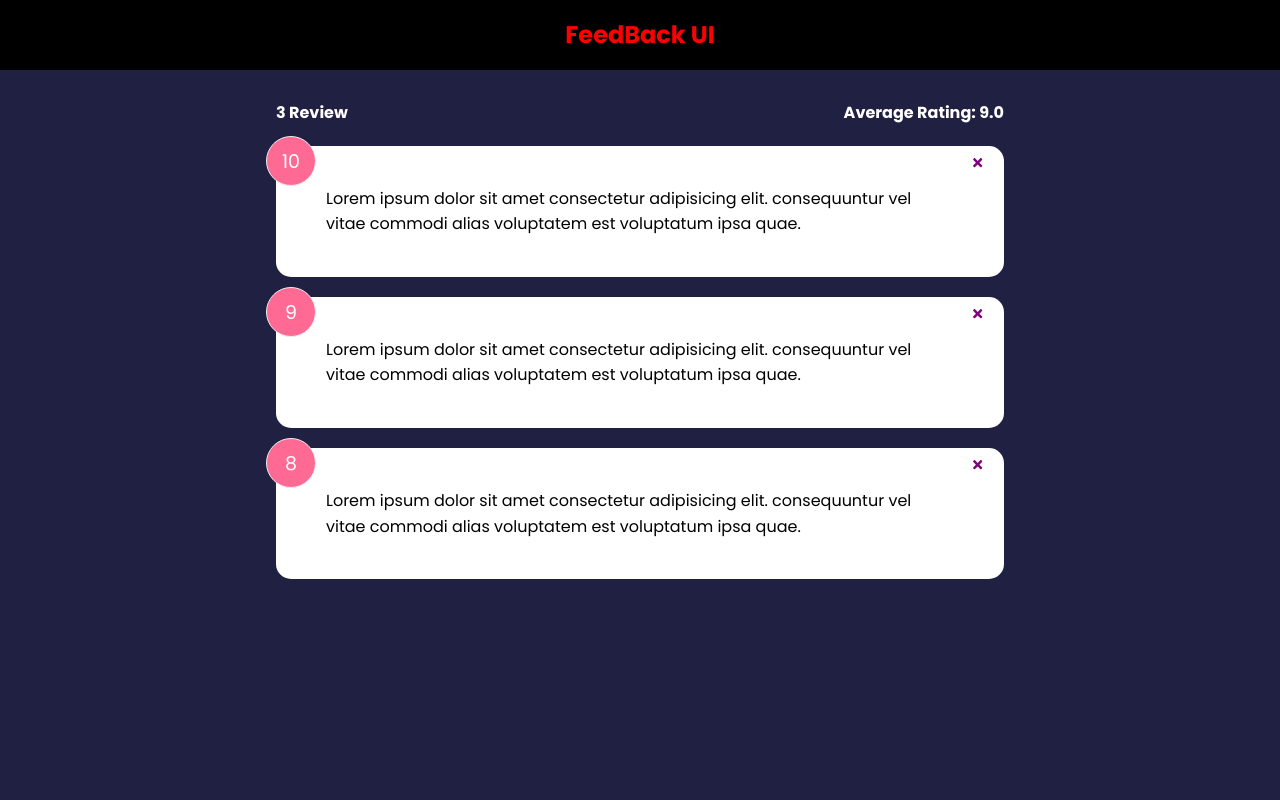
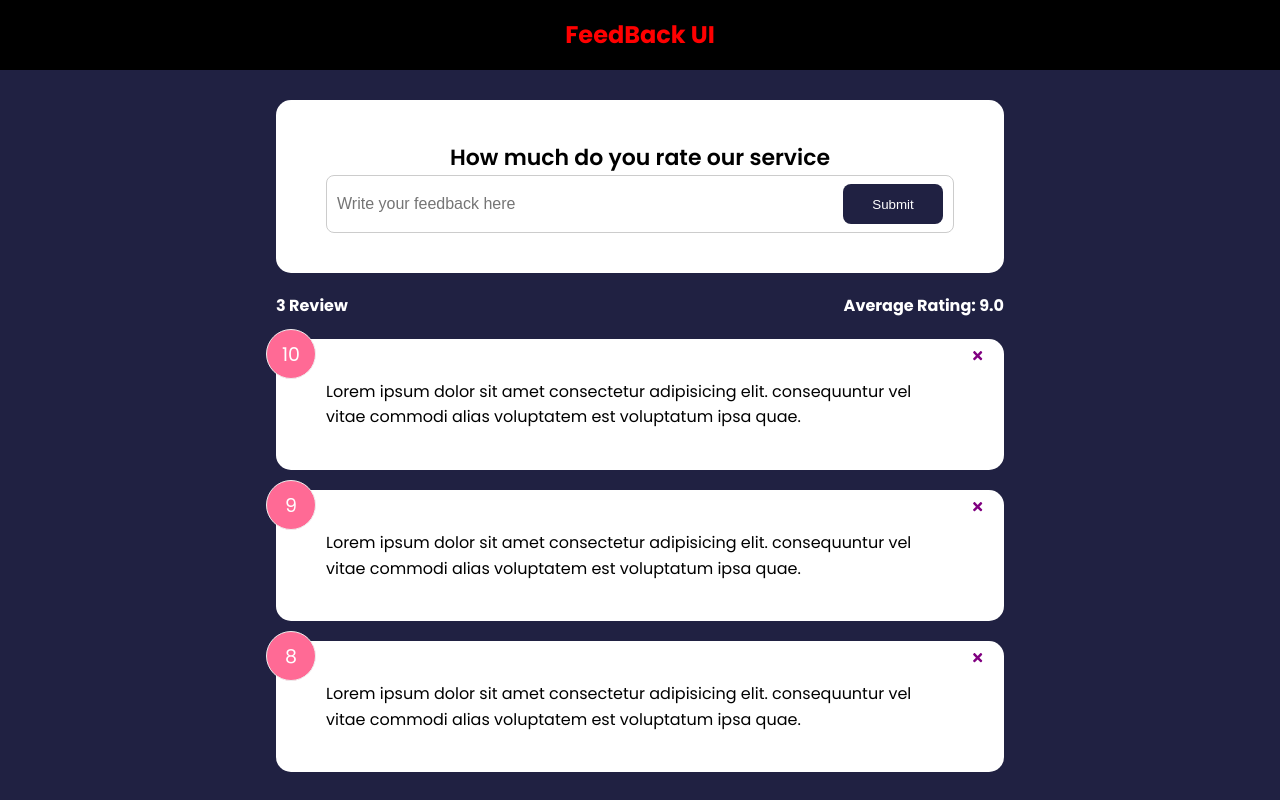
Before and after one commit to 046kanahiya/feedback-app, a React (Create React App) app: page / in a window 1280 px wide. Built offline with nearby package versions, Linux system fonts and the light colour scheme.

Commit message:
Created input field(whenever text change it store setText in FeedBackForm) and submit button(Button Component)

```diff
--- a/src/App.js
+++ b/src/App.js
@@ -3,6 +3,7 @@ import Header from "./Component/Header";
 import FeedBackData from "./Data/FeedBackData";
 import FeedBackList from "./Component/FeedBackList";
 import FeedBackStatus from "./Component/FeedBackStatus";
+import FeedBackForm from "./Component/FeedBackForm";
 function App() {
     const [feedback,setFeedback] = useState(FeedBackData)
     const deleteFeedback = (id)=>{
@@ -17,6 +18,7 @@ function App() {
         <>
         <Header text ={"FeedBack UI"} bgColor="black" textColor="red"/>
         <div className="container">
+            <FeedBackForm/>
             <FeedBackStatus feedback= {feedback}/>
             <FeedBackList feedback ={feedback} handleDelete={deleteFeedback}/>
 
--- /dev/null
+++ b/src/Component/FeedBackForm.jsx
@@ -0,0 +1,28 @@
+import React, {useState} from "react";
+import Card from "./Shared/Card";
+import Button from "./Shared/Button";
+function FeedBackForm() {
+    //this is store/fetch whatever user writes on input
+    const [text,setText] = useState('');
+
+    const handleInputChange=(e)=>{
+        //console.log(e.target.value)
+        setText(e.target.value)
+    }
+    return (
+
+            <Card>
+                <form action="">
+                    <h2>How much do you rate our service</h2>
+                    <div className="input-group">
+
+                    <input type="text"  onChange={handleInputChange} value={text} placeholder="Write your feedback here" />
+                        <Button type='submit' >Submit</Button>
+                    </div>
+                </form>
+            </Card>
+
+    )
+}
+
+export default FeedBackForm;
--- /dev/null
+++ b/src/Component/Shared/Button.jsx
@@ -0,0 +1,19 @@
+import React, { version } from "react";
+import propTypes from "prop-types";
+import { isDisabled } from "@testing-library/user-event/dist/utils";
+
+function Button({children,version="primary",type="button",isDisabled=false}){
+    return(
+        <button type={type} className={`btn btn-${version}`} >{children}</button>
+
+    )
+}
+
+Button.propTypes={
+    childern: propTypes.node.isRequired,
+    version:propTypes.string,
+    type:propTypes.string,
+    isDisabled:propTypes.bool,
+
+}
+export default Button;
--- a/src/index.css
+++ b/src/index.css
@@ -149,7 +149,6 @@ input:focus {
   color: #fff;
   border: 0;
   border-radius: 8px;
-  color: #fff;
   width: 100px;
   height: 40px;
   cursor: pointer;
@@ -157,6 +156,7 @@ input:focus {
 
 .btn-primary {
   background-color: #202142;
+  color: #fff;
 }
 
 .btn-secondary {
```
